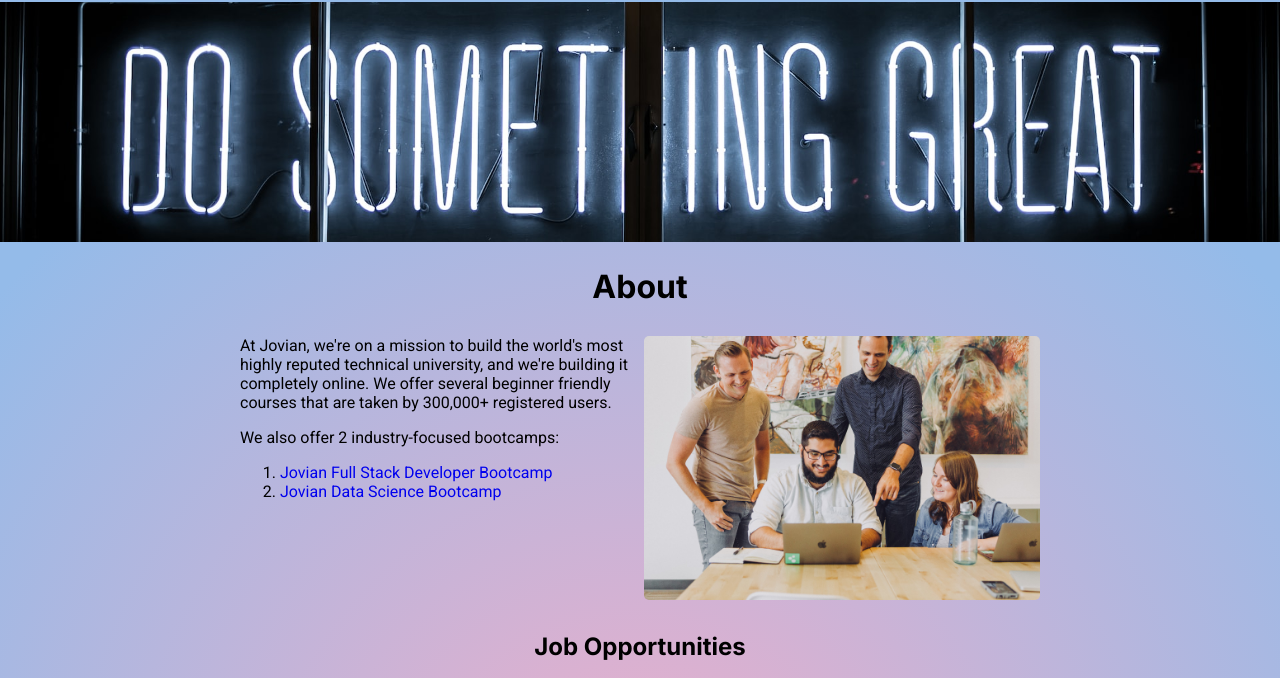
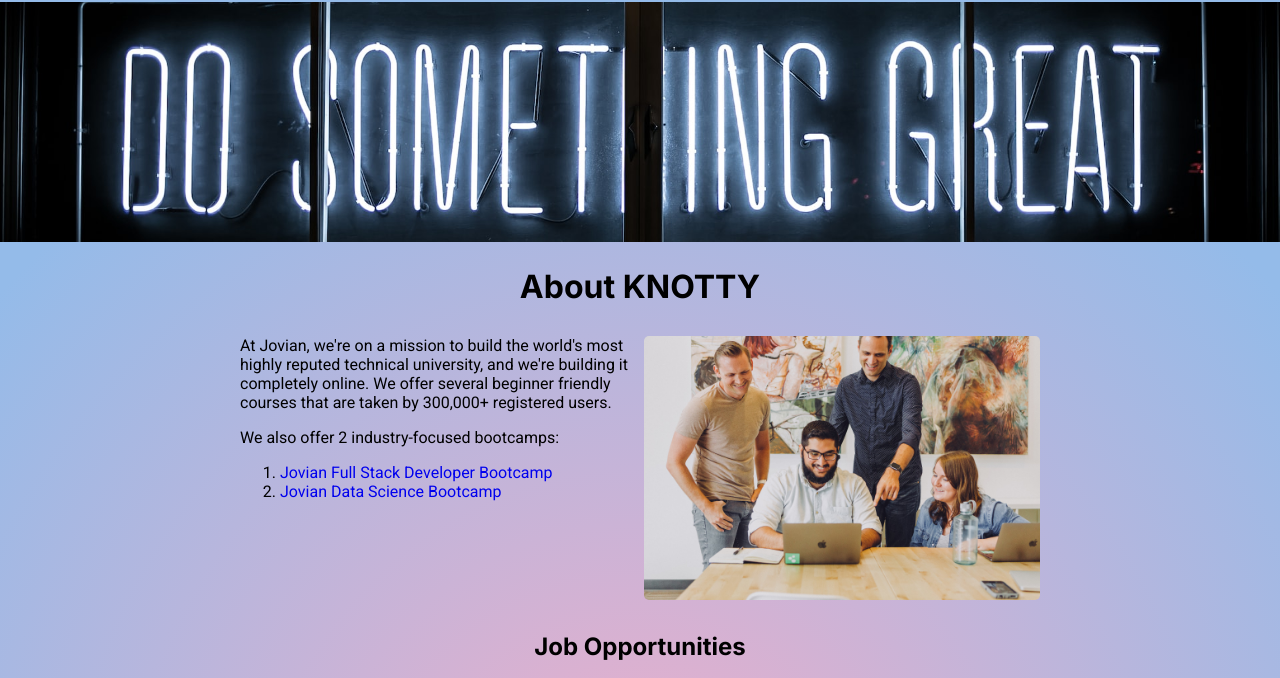
Before and after one commit to ddppdragon/dharun-site, a plain HTML site: page src/index.html in a window 1280 px wide. Shown: the part 48-726 px from the top of the page. Drawn offline with Linux system fonts and the light colour scheme.

Commit message:
addddddding

```diff
--- a/src/index.html
+++ b/src/index.html
@@ -22,7 +22,7 @@
     </div>
     <img id="banner" src="banner.jpg" alt="Banner" height="240">
     <h1>
-        About
+        About KNOTTY
     </h1>
 
     <div id="about">
```
